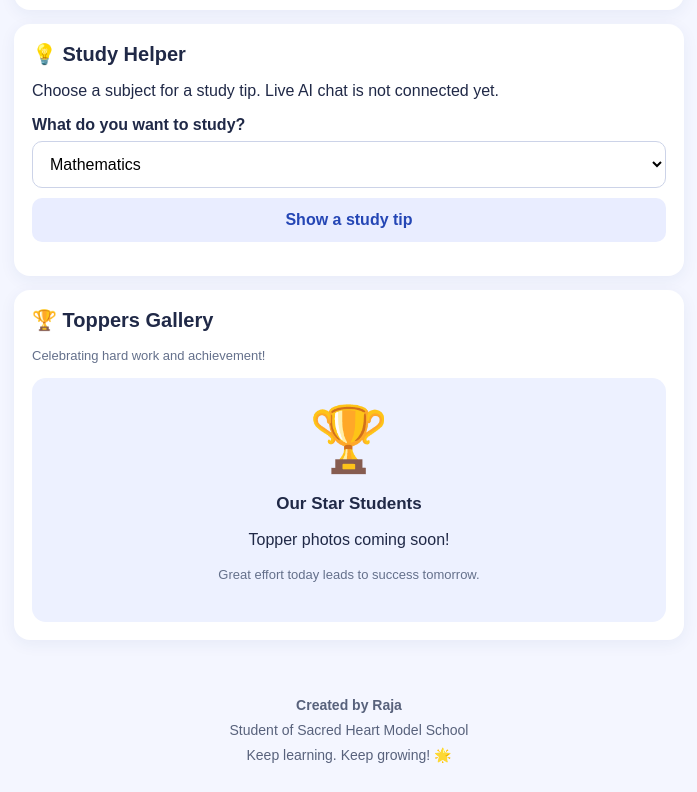
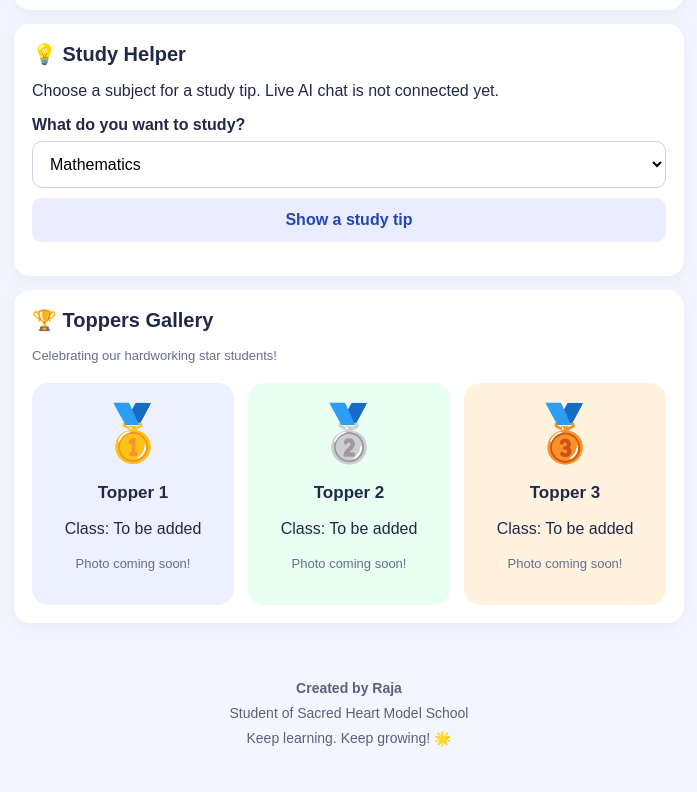
Before and after one commit to agent70ff-dot/Smart-study-ai, a plain HTML site: page index.html in a window 1280 px wide. Shown: the part 1378-2170 px from the top of the page, without its empty margins (291-988 px from the left). Drawn offline with Linux system fonts and the light colour scheme.

Commit message:
Update index.html

```diff
--- a/index.html
+++ b/index.html
@@ -121,22 +121,42 @@ footer{text-align:center;padding:24px 14px;color:#58627c;font-size:14px;line-hei
   <button class="secondary" onclick="showTip()" id="tipBtn">Show a study tip</button>
   <p id="tipResult" aria-live="polite"></p>
 </section>
-  <section class="card" id="toppersGallery">
+<section class="card" id="toppersGallery">
   <h2>🏆 Toppers Gallery</h2>
   <p class="small">
-    Celebrating hard work and achievement!
+    Celebrating our hardworking star students!
   </p>
 
-  <div style="text-align:center; padding:24px 12px;
-              background:#edf1ff; border-radius:14px;">
-    <div style="font-size:64px;">🏆</div>
-    <h3>Our Star Students</h3>
-    <p>Topper photos coming soon!</p>
-    <p class="small">
-      Great effort today leads to success tomorrow.
-    </p>
+  <div style="display:grid;
+    grid-template-columns:repeat(auto-fit,minmax(140px,1fr));
+    gap:14px; margin-top:18px;">
+
+    <div style="text-align:center;padding:18px 10px;
+      border-radius:16px;background:#edf1ff;">
+      <div style="font-size:55px;">🥇</div>
+      <h3>Topper 1</h3>
+      <p>Class: To be added</p>
+      <p class="small">Photo coming soon!</p>
+    </div>
+
+    <div style="text-align:center;padding:18px 10px;
+      border-radius:16px;background:#e9fff2;">
+      <div style="font-size:55px;">🥈</div>
+      <h3>Topper 2</h3>
+      <p>Class: To be added</p>
+      <p class="small">Photo coming soon!</p>
+    </div>
+
+    <div style="text-align:center;padding:18px 10px;
+      border-radius:16px;background:#fff3df;">
+      <div style="font-size:55px;">🥉</div>
+      <h3>Topper 3</h3>
+      <p>Class: To be added</p>
+      <p class="small">Photo coming soon!</p>
+    </div>
+
   </div>
-  </section>
+</section>
 </main>
 
 <footer>
```
